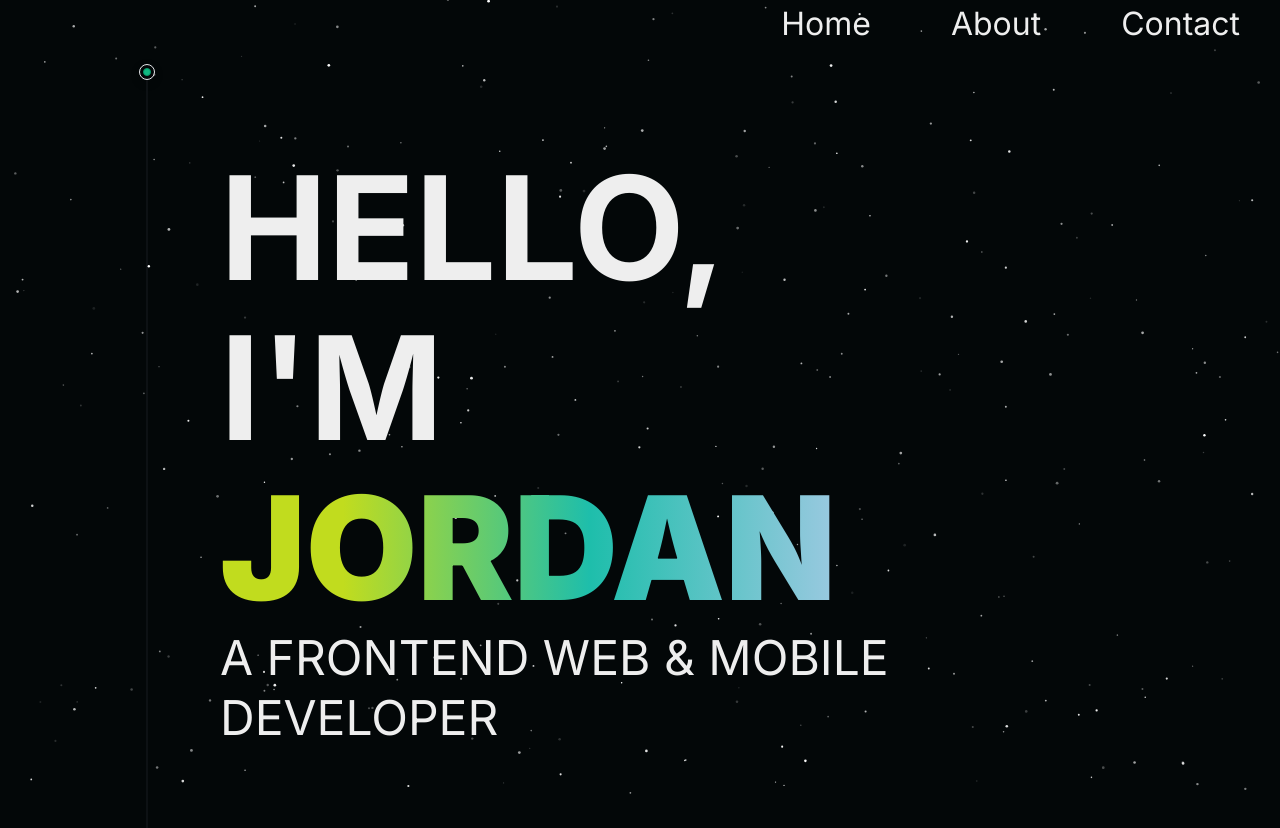
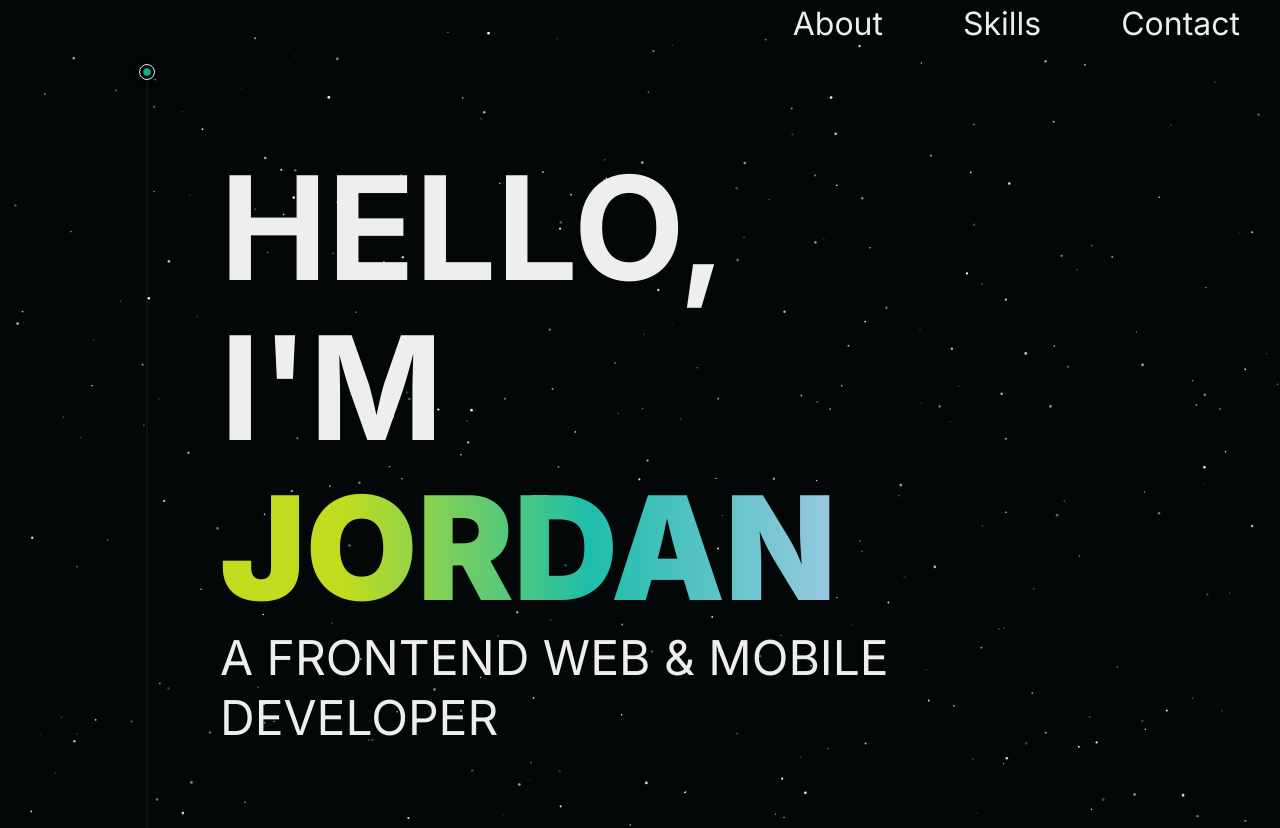
Before and after one commit to jordaniel3/portfolio-site, a Next.js app: page / in a window 1280 px wide. Shown: the top 828 px of the page. Built offline with nearby package versions, Linux system fonts and the light colour scheme.

Commit message:
Nav and Forms Fixes

```diff
--- a/app/layout.tsx
+++ b/app/layout.tsx
@@ -2,12 +2,13 @@ import type { Metadata } from "next";
 import { Inter } from "next/font/google";
 import "./globals.css";
 import { neueMontreal } from "./ui/fonts";
+import { SparklesCore } from "./ui/sparkles";
 
 const inter = Inter({ subsets: ["latin"] });
 
 export const metadata: Metadata = {
-  title: "Create Next App",
-  description: "Generated by create next app",
+  title: "Jordan Akinpelu",
+  description: "Welcome to my portfolio",
 };
 
 export default function RootLayout({
@@ -17,15 +18,28 @@ export default function RootLayout({
 }>) {
   return (
     <html lang="en" >
+
       <body className={`${inter.className} bg-[#030708] text-[#eee]` }>
-      <nav className="flex flex-row-reverse">
+      <div className="w-full select-none fixed top-8 z-0 h-full ">
+        <SparklesCore
+          id="tsparticlesfullpage"
+          background="transparent"
+          minSize={0.6}
+          maxSize={1.4}
+          particleDensity={50}
+          className="w-full h-full z-0 select-none"
+          particleColor="#FFFFFF"
+        />
+      </div>
+      <nav className="flex flex-row-reverse z-10">
           <ul  >
-            <li className={`inline-block mx-10 md:text-nav ${neueMontreal} font-normal`}><a href="#">Home</a></li>
-            <li className={`inline-block mx-10 md:text-nav ${neueMontreal} font-normal`}><a href="#">About</a></li>
-            <li className={`inline-block mx-10 md:text-nav ${neueMontreal} font-normal`}><a href="#">Contact</a></li>
+            <li className={`inline-block mx-10 md:text-nav ${neueMontreal} font-normal`}><a href="#About">About</a></li>
+            <li className={`inline-block mx-10 md:text-nav ${neueMontreal} font-normal`}><a href="#Skills">Skills</a></li>
+            <li className={`inline-block mx-10 md:text-nav ${neueMontreal} font-normal`}><a href="#Contact">Contact</a></li>
           </ul>
         </nav>
         {children}
+
         </body>
     </html>
   );
--- a/app/page.tsx
+++ b/app/page.tsx
@@ -7,12 +7,14 @@ import React, { LegacyRef, useRef, useState } from "react";
 import emailjs from "@emailjs/browser";
 import { SubmitButton } from "./ui/submitButton";
 import { motion } from "framer-motion";
+import { Console } from "console";
 
 export default function Home() {
   const form = useRef<HTMLFormElement>(null);
   const [submitted, setSubmitted] = useState(true);
 
   const sendEmail = (e: { preventDefault: () => void }) => {
+    console.log('sent')
     e.preventDefault();
 
     emailjs
@@ -22,27 +24,20 @@ export default function Home() {
       .then(
         () => {
           console.log("SUCCESS!", form.current);
+          setSubmitted(!submitted)
+
         },
         (error) => {
           console.log("FAILED...", error.text);
+          alert('Something went wrong')
         }
       );
   };
   return (
     <main className={` p-10 md:p-1 `}>
-      <div className="w-full fixed inset-0 h-full">
-        <SparklesCore
-          id="tsparticlesfullpage"
-          background="transparent"
-          minSize={0.6}
-          maxSize={1.4}
-          particleDensity={50}
-          className="w-full h-full"
-          particleColor="#FFFFFF"
-        />
-      </div>
+
       <TracingBeam className="px-1 ">
-        <div className=" md:snap-start ml-6 md:h-screen md:snap-always self-start pt-24">
+        <div className=" md:snap-start md:ml-6 md:h-screen md:snap-always self-start pt-24">
           <h1
             className={`font-bold text-[3rem]/tight md:text-title/[10rem] ${neueMontreal} `}
           >
@@ -64,8 +59,8 @@ export default function Home() {
         </div>
 
         <div className=" flex flex-col pt-[25vh] items-center md:h-screen snap-start snap-always  ">
-          <div className=" flex flex-col items-center w-[60vw]">
-            <p className="md:text-[4rem]">
+          <div className=" flex flex-col items-center md:w-[60vw]">
+            <p id="About" className="md:text-[4rem]">
               <b>BSc Computing 2.1</b>
             </p>
             <p className={`${didactGothic.className} md:text-[2rem]`}>
@@ -85,16 +80,16 @@ export default function Home() {
         </div>
 
         <div className="flex z-10 flex-col items-center md:h-screen snap-start snap-always pt-20">
-          <h2 className={`md:text-subtitle font-bold `}>Skills</h2>
+          <h2 id="Skills" className={`md:text-subtitle font-bold `}>Skills</h2>
           <Image alt="skills" src="/skills.svg" width={800} height={500} />
         </div>
 
         <div className="flex flex-col pt-20 items-center md:h-screen snap-start snap-always">
-          <h2 className={`md:text-subtitle font-bold `}>Projects</h2>
+          <h2 id="Projects" className={`md:text-subtitle font-bold `}>Projects</h2>
         </div>
 
         <div className="flex flex-col pt-20 items-center snap-start snap-always ">
-          <h2 className={`md:text-subtitle font-bold `}>Get in Touch!</h2>
+          <h2 id='Contact'  className={`md:text-subtitle font-bold `}>Get in Touch!</h2>
           {submitted ? (
             <form
               className="flex flex-col w-full md:w-1/2  items-center"
@@ -132,15 +127,13 @@ export default function Home() {
                 whileTap={{ scale: 0.9 }}
                 transition={{ type: "spring", stiffness: 400, damping: 17 }}
                 type="submit"
-                onClick={() => {
-                  setSubmitted(!submitted);
-                }}
+
               />
             </form>
           ) : (
-            <div className=" flex flex-col items-center">
+            <div className=" flex flex-col items-center mt-5">
               <motion.svg
-                className="w-[200px] h-[200px] md:w-[266px] md:h-[266px]"
+                className="w-[165px] h-[165px] md:w-[266px] md:h-[266px] mb-3"
               >
                 <motion.circle
                   stroke="#eee"
```
